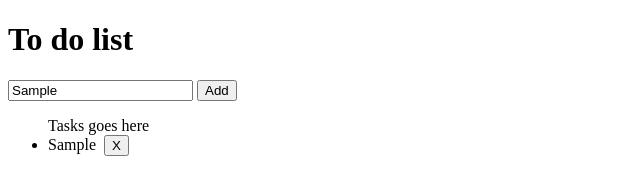
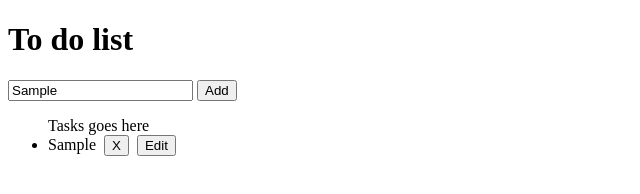
Before and after one commit to 20240853-franko/it24B, a plain HTML site: page todolist.html in a window 1280 px wide. Both pictures are taken after typing "Sample" into the empty fields and a click on the button "Add". Shown: the full height of the page, 0-640 px from the left. Drawn offline with Linux system fonts and the light colour scheme.

Commit message:
Added createEditButton() and handleEditClick()

```diff
--- a/todolist.html
+++ b/todolist.html
@@ -43,6 +43,11 @@
 
         const deleteBtn = createDeleteButton(li);
         li.appendChild(deleteBtn);
+
+        const taskSpan = document.createElement("span");
+        taskSpan.textContent = taskText;
+        const editBtn = createEditButton(li,taskSpan);
+        li.appendChild(editBtn);
     }
 
     function createDeleteButton(li){
@@ -61,6 +66,31 @@
         li.remove();
     }
 
+    function createEditButton(li,taskSpan){
+        const editBtn = document.createElement("button");
+        editBtn.textContent = "Edit";
+        editBtn.className = "edit-btn";
+        editBtn.style.marginLeft = "8px";
+        editBtn.onclick = () => handleEditClick(li);
+
+        console.log("createEditButton() called ->:", taskSpan.textContent);
+        return editBtn;
+    }
+
+    function handleEditClick(li){
+        const currentText = li.firstChild.textContent.trim();
+        console.log("handleEditClick() -> current:", currentText, Date());
+
+        const newText = prompt("Edit your task",  currentText);
+
+        if(newText !== null && newText.trim() !==""){
+            li.firstChild.textContent = newText.trim();
+            console.log("handleEditClick() -> updated to: ", newText.trim(), Date());
+        } else {
+            console.log("handleEditClick -> no changes made");
+        }
+    }
+
 </script>
 </body>
 </html>
```
